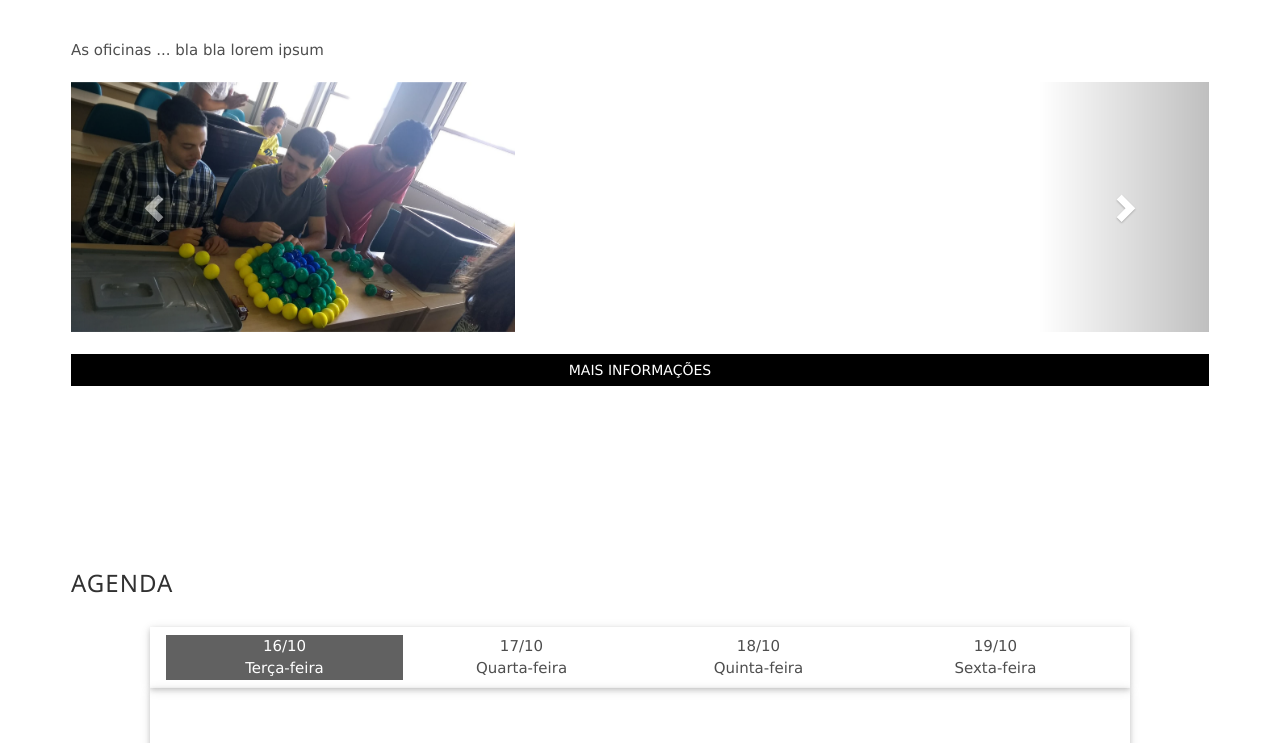
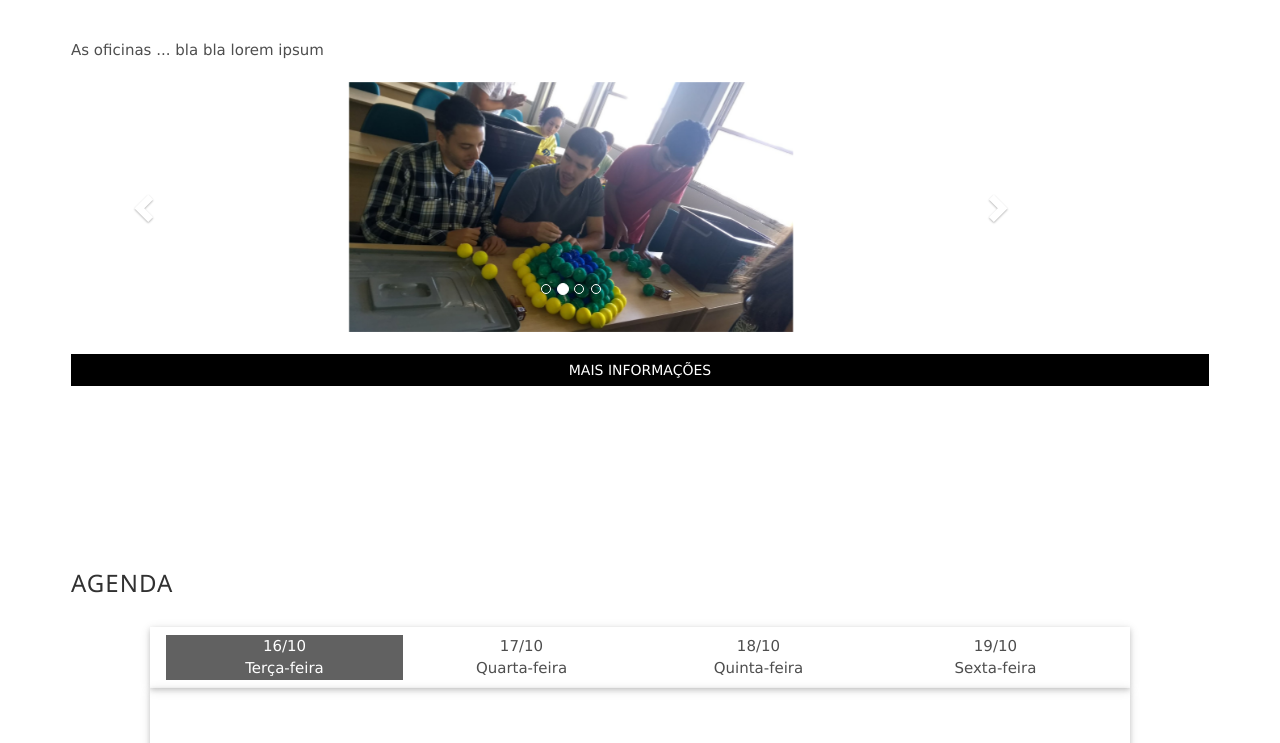
Before and after one commit to semanadoime2018/semanadoime2018.github.io, a website: page index.html in a window 1280 px wide. Shown: the part 4431-5174 px from the top of the page. Drawn offline with Linux system fonts and the light colour scheme; a script that the page names is missing; files whose address does not match are found by name.

Commit message:
consertei o alinhamento do carousel

```diff
--- a/assets/css/main.css
+++ b/assets/css/main.css
@@ -701,4 +701,14 @@ ul li {
 .carousel-inner > .item > img, .carousel-iner > .item > a > img {
   width: auto;
   height: 250px;
+  margin: 0 auto;
 }
+
+.carousel {
+  max-width: 1000px;
+}
+
+.carousel-control.left,
+.carousel-control.right {
+    background-image: none
+}
--- a/index.html
+++ b/index.html
@@ -377,6 +377,7 @@
 
         <p>As oficinas ... bla bla lorem ipsum</p>
 
+        <div class="center-block">
           <div id="oficinaCarousel" class="carousel slide" data-ride="carousel">
             <!-- Indicators -->
             <ol class="carousel-indicators">
@@ -414,6 +415,7 @@
               <span class="glyphicon glyphicon-chevron-right"></span>
               <span class="sr-only">Next</span>
             </a>
+          </div>
         </div>
 
         <br>
```
Lines whose indentation alone changed are shown as unchanged.
